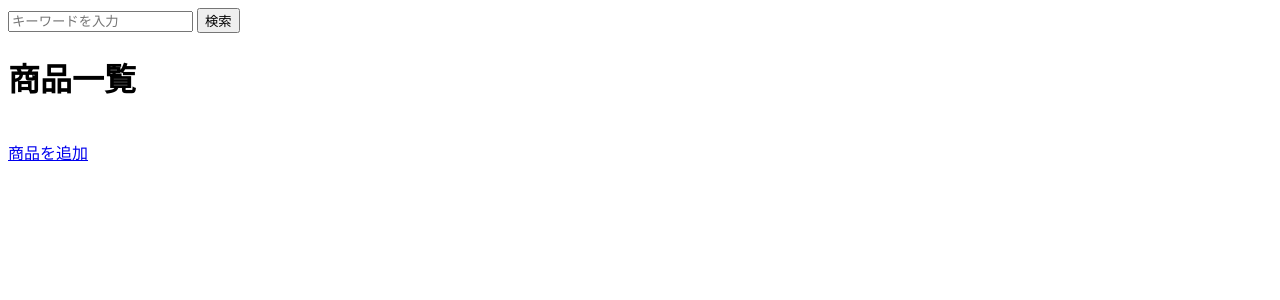
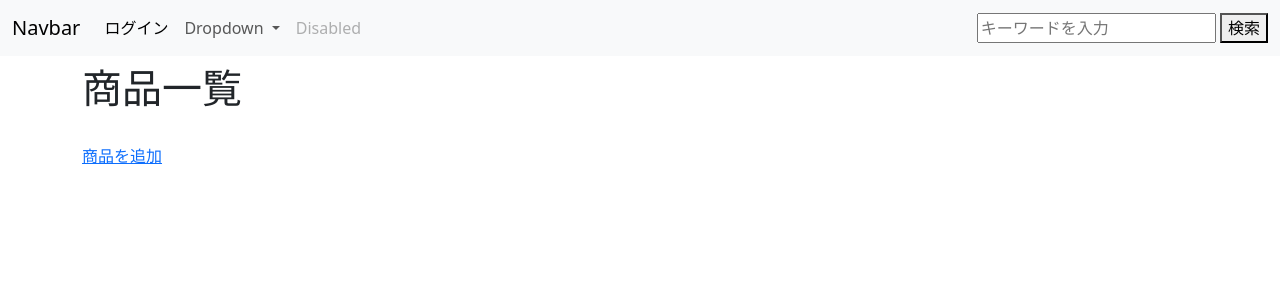
Before and after one commit to kitakawaayano/shopping_app, a Django app: page /shop/ in a window 1280 px wide. Shown: the top 300 px of the page. Run offline with Django 5.2, Linux system fonts and the light colour scheme; data that the repository does not hold is empty; some libraries are stand-ins or nearby versions.

Commit message:
bootstrapの追加とログイン・ログアウト機能

```diff
--- a/config/settings.py
+++ b/config/settings.py
@@ -39,6 +39,7 @@ INSTALLED_APPS = [
     'django.contrib.messages',
     'django.contrib.staticfiles',
     'shoppings',
+    'django_bootstrap5',
 ]
 
 MIDDLEWARE = [
@@ -125,3 +126,5 @@ DEFAULT_AUTO_FIELD = 'django.db.models.BigAutoField'
 
 MEDIA_URL = '/media/'
 MEDIA_ROOT = os.path.join(BASE_DIR, 'media')
+
+LOGIN_REDIRECT_URL = '/shop/'
--- a/config/urls.py
+++ b/config/urls.py
@@ -22,6 +22,7 @@ from django.conf.urls.static import static
 urlpatterns = [
     path('admin/', admin.site.urls),
     path('', include('shoppings.urls')),
+    path('accounts/', include('django.contrib.auth.urls')),
 
 ]
 
--- a/templates/base.html
+++ b/templates/base.html
@@ -1,12 +1,63 @@
+{% load django_bootstrap5 %}
 <!DOCTYPE html>
 <html lang="ja">
 <head>
     <meta charset="UTF-8">
     <meta name="viewport" content="width=device-width, initial-scale=1.0">
     <title>ショッピングアプリ{% block title %}{% endblock %}</title>
+    {% bootstrap_css %}
 </head>
 <body>
-    {% block content %}
-    {% endblock %}
+    <nav class="navbar navbar-expand-lg bg-body-tertiary">
+        <div class="container-fluid">
+            <a class="navbar-brand" href="{% url 'shopping_app:shopping' %}">Navbar</a>
+            <button class="navbar-toggler" type="button" data-bs-toggle="collapse" data-bs-target="#navbarSupportedContent" aria-controls="navbarSupportedContent" aria-expanded="false" aria-label="Toggle navigation">
+                <span class="navbar-toggler-icon"></span>
+            </button>
+            <div class="collapse navbar-collapse" id="navbarSupportedContent">
+                <ul class="navbar-nav me-auto mb-2 mb-lg-0">
+                    <li class="nav-item">
+                        {% if user.is_authenticated %}
+                            <span class="nav-link active">{{ user }}さんでログイン中</span>
+                        {% endif %}
+                    </li>
+                    <li class="nav-item">
+                        {% if user.is_authenticated %}
+                            <form action="{% url 'logout' %}" method="post" name="logout" style="display:inline;">
+                                {% csrf_token %}
+                                <button type="submit" class="nav-link active">ログアウト</button>
+                            </form>
+                        {% else %}
+                            <a href="{% url 'login' %}" class="nav-link active">ログイン</a>
+                        {% endif %}
+                    </li>
+                    <li class="nav-item dropdown">
+                        <a class="nav-link dropdown-toggle" href="#" role="button" data-bs-toggle="dropdown" aria-expanded="false">
+                            Dropdown
+                        </a>
+                        <ul class="dropdown-menu">
+                            <li><a class="dropdown-item" href="#">Action</a></li>
+                            <li><a class="dropdown-item" href="#">Another action</a></li>
+                            <li><hr class="dropdown-divider"></li>
+                            <li><a class="dropdown-item" href="#">Something else here</a></li>
+                        </ul>
+                    </li>
+                    <li class="nav-item">
+                        <a class="nav-link disabled">Disabled</a>
+                    </li>
+                </ul>
+                <form action="{% url 'shopping_app:search' %}" method="get">
+                    {% comment %} {{ searchform.words }} {% endcomment %}
+                    <input type="search" placeholder="キーワードを入力" name="words" aria-label="search">
+                    <button type="submit">検索</button>
+                </form>
+            </div>
+        </div>
+    </nav>
+    <div class="container py-2">
+        {% block content %}
+        {% endblock %}
+    </div>
+    {% bootstrap_javascript %}
 </body>
 </html>
--- a/templates/shopping/index.html
+++ b/templates/shopping/index.html
@@ -1,11 +1,5 @@
 {% extends "base.html" %}
 {% block content %}
-
-    <form action="{% url 'shopping_app:search' %}" method="get">
-        {% comment %} {{ searchform.words }} {% endcomment %}
-        <input type="search" placeholder="キーワードを入力" name="words" aria-label="search">
-        <button type="submit">検索</button>
-    </form>
 
     <h1>商品一覧</h1>
     {% for goods in object_list %}
```
Also changed, not shown: templates/registration/logged_out.html (added, +12 -0 lines), templates/registration/login.html (added, +22 -0 lines).
